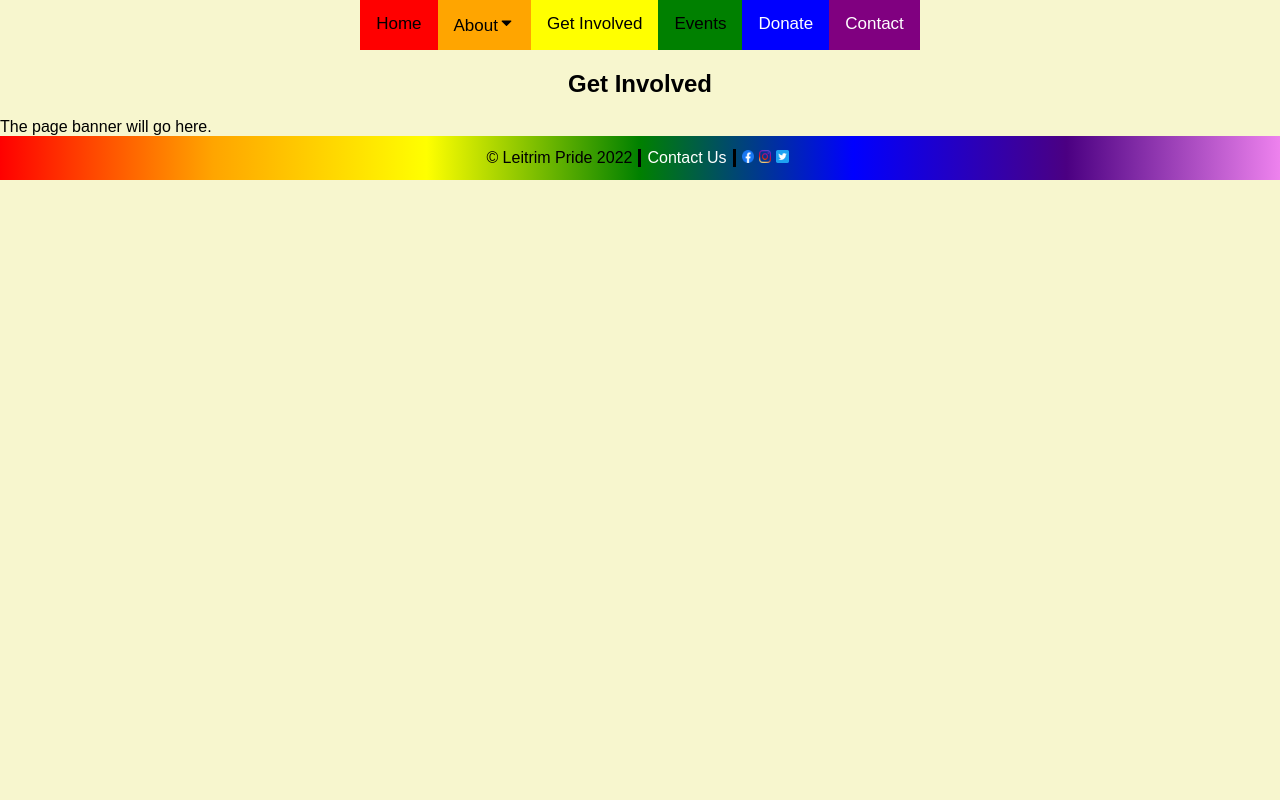
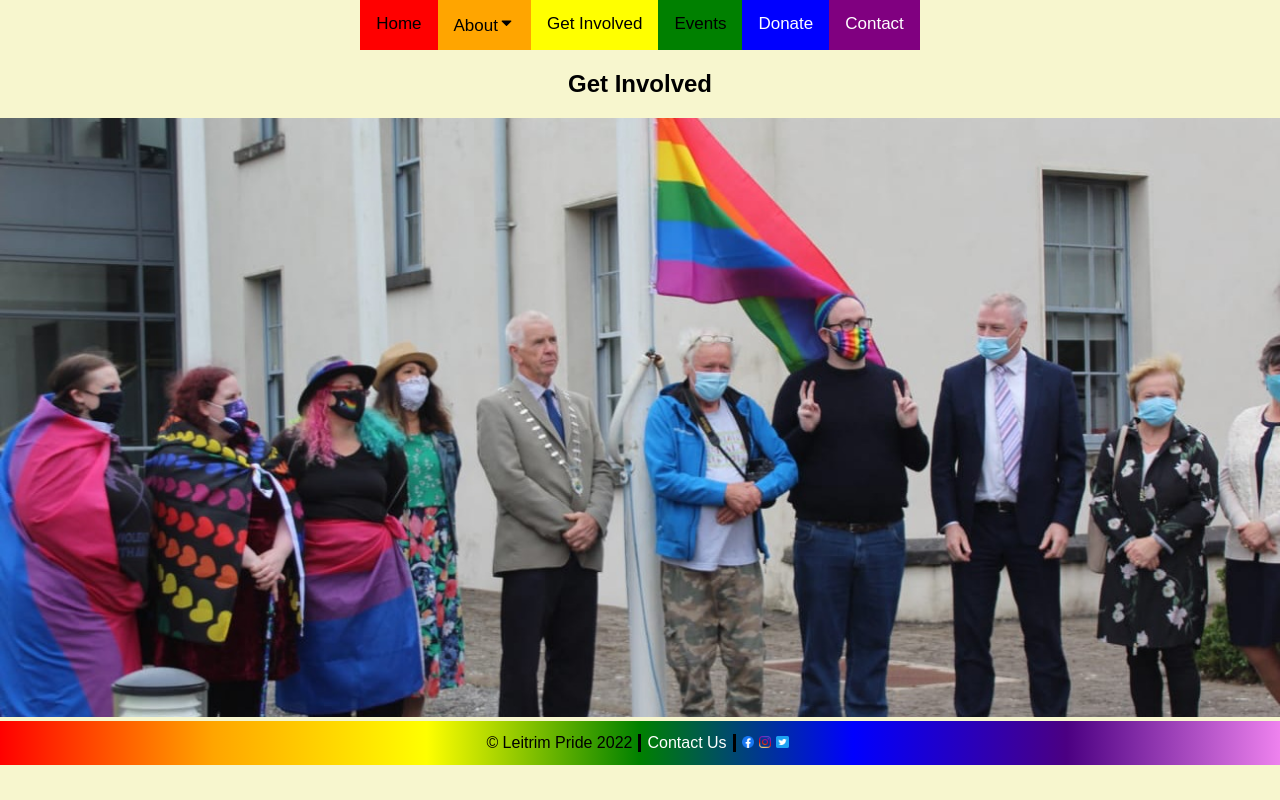
Before and after one commit to Jacobs1986/leitrim-pride, a React (Create React App) app: page /getinvolved in a window 1280 px wide. Built offline with nearby package versions, Linux system fonts and the light colour scheme; the HTML template or start-up script is replaced by a standard one.

Commit message:
Made the banner

```diff
--- a/src/components/getInvolvedPage/getInvolvedBanner.js
+++ b/src/components/getInvolvedPage/getInvolvedBanner.js
@@ -6,7 +6,11 @@ import "./getInvolvedPage-styles.css";
 export default function GetInvolvedBanner() {
     return (
         <div>
-            The page banner will go here.
+            <img
+                src="./Images/getInvolvedBanner.jpg"
+                alt="Page banner"
+                width={"100%"}
+            />
         </div>
     );
 };
```
